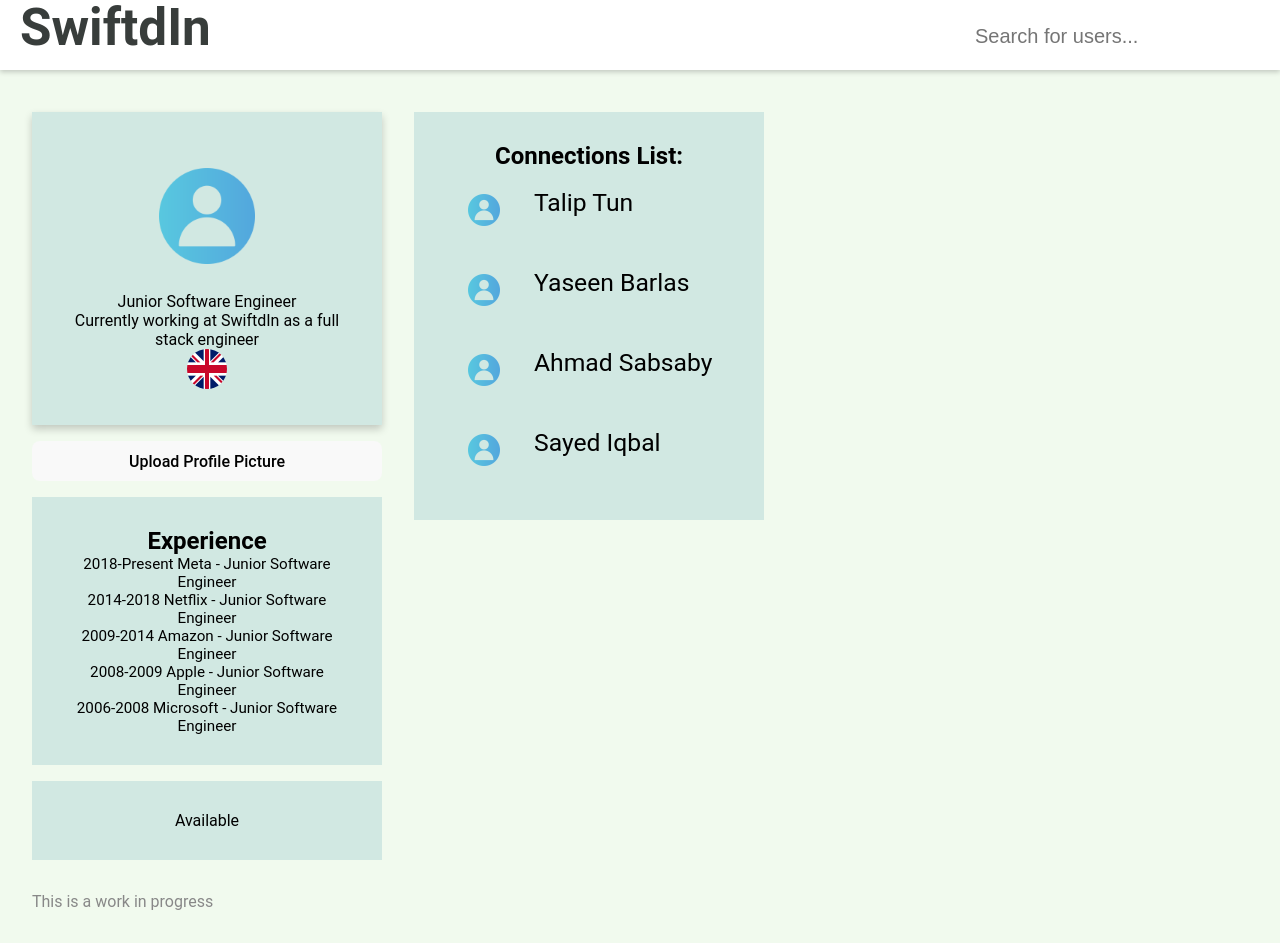
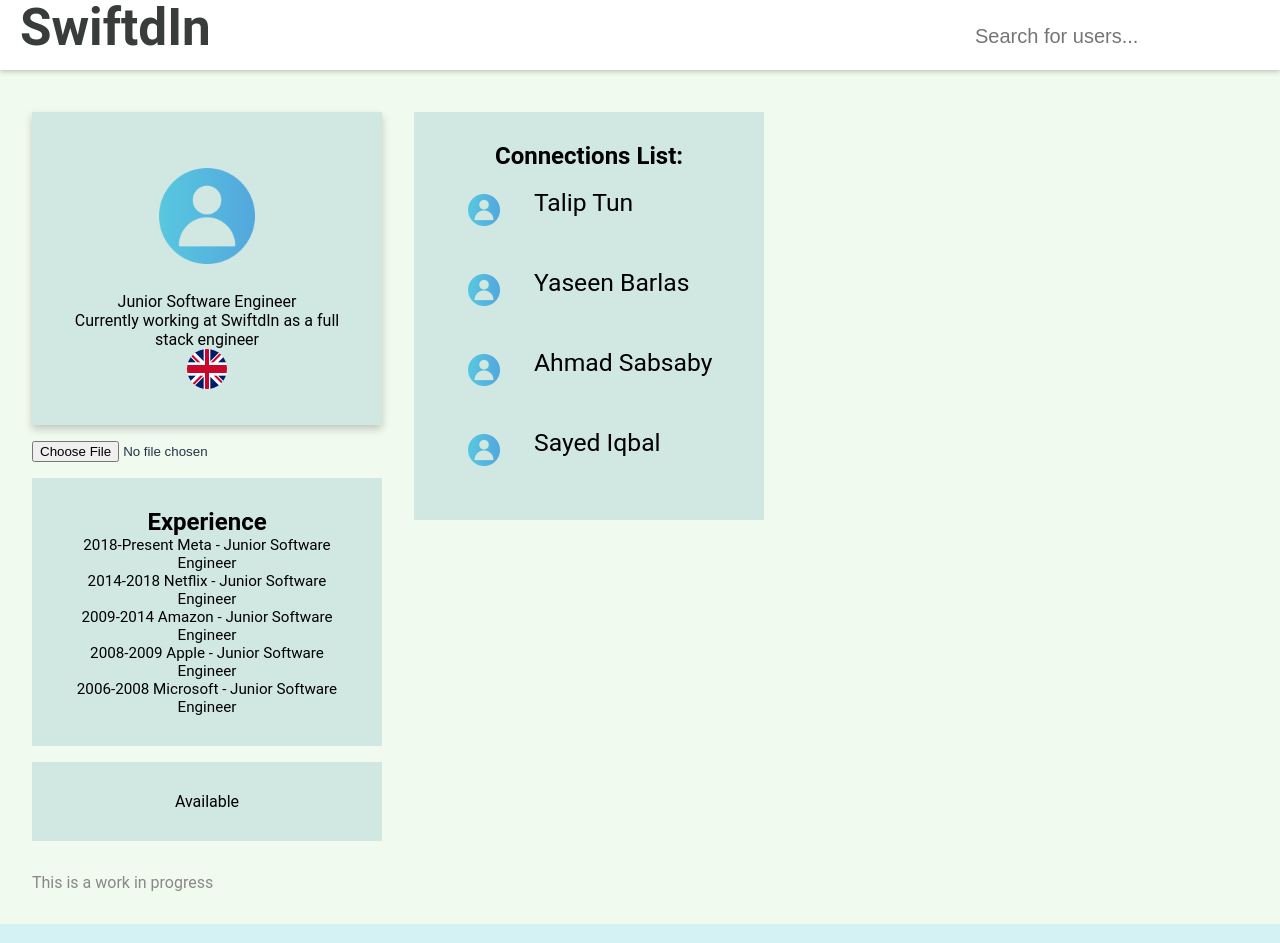
Before and after one commit to YaqubRahman/SwiftdIn, a React (Vite) app in the folder yaqubs-personal-linkedin-wesbite/: page /#/home in a window 1280 px wide. Built offline with nearby package versions, Linux system fonts and the light colour scheme.

Commit message:
feat: add hook for image pfp upload

```diff
--- a/yaqubs-personal-linkedin-wesbite/src/pages/Home.tsx
+++ b/yaqubs-personal-linkedin-wesbite/src/pages/Home.tsx
@@ -10,6 +10,7 @@
 import PakistanFlag from "../assets/CountryChoose/Pakistan.png";
 import MalasiaFlag from "../assets/CountryChoose/Malasia.png";
 import EgyptFlag from "../assets/CountryChoose/Egypt.png";
+import { useState } from "react";
 
 const countries = [
   { code: "BD", name: "Bangladesh", flag: BangladeshFlag },
@@ -49,7 +50,25 @@
   }
 }
 
+
+
 function Home() {
+  const [file, setFile] = useState<File | undefined>();
+  const [imageURL, setImageUrl] = useState("");
+
+  function handleOnChange(e: React.FormEvent<HTMLInputElement>){
+    const target = e.target as HTMLInputElement & {
+      files: FileList;
+    }
+    console.log('target', target.files)
+    const previewImage = URL.createObjectURL(target.files[0]);
+    setImageUrl(previewImage);
+
+    //setFile(target.files[0]);
+
+
+  }
+
   return (
     <>
     <div className="home-header homefont">
@@ -83,7 +102,7 @@
               </div>
 
 
-              <button>Upload Profile Picture</button>
+              <input type="file" name="pfp_image" onChange={handleOnChange}/>
 
 
               <div className="card">
```
